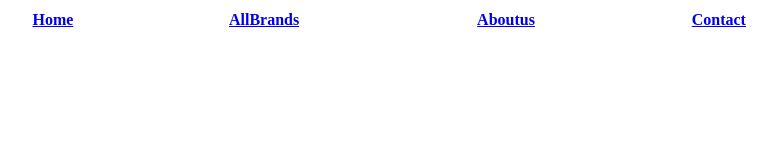
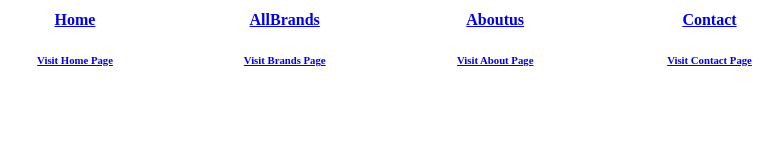
Before and after one commit to rasekhmain-7/anu-work, a plain HTML site: page navigation.html in a window 1280 px wide. Shown: the whole page, without its empty margins (242-1025 px from the left). Drawn offline with Linux system fonts and the light colour scheme.

Commit message:
Update navigation.html

```diff
--- a/navigation.html
+++ b/navigation.html
@@ -9,23 +9,21 @@
     <table width="850" align="center">
         <tr>
             <th>
-                <a href="home.html" target="mainContent">
-                    Home
+                <a href="home.html" target="mainContent">Home</a><a href="home.html" target="_blank"><h6>Visit Home Page</h6></a>
+            </th>
+            <th>
+                <a href="allbrands.html" target="mainContent">AllBrands<a href="allbrands.html" target="_blank"><h6>Visit Brands Page</h6></a>
+
                 </a>
             </th>
             <th>
-                <a href="allbrands.html" target="mainContent">
-                    AllBrands
+                <a href="aboutus.html" target="mainContent">Aboutus<a href="aboutus.html" target="_blank"><h6>Visit About Page</h6></a>
+
                 </a>
             </th>
             <th>
-                <a href="aboutus.html" target="mainContent">
-                    Aboutus
-                </a>
-            </th>
-            <th>
-                <a href="contact.html" target="mainContent">
-                    Contact
+                <a href="contact.html" target="mainContent">Contact<a href="contact.html" target="_blank"><h6>Visit Contact Page</h6></a>
+
                 </a>
             </th>
         </tr>
```
